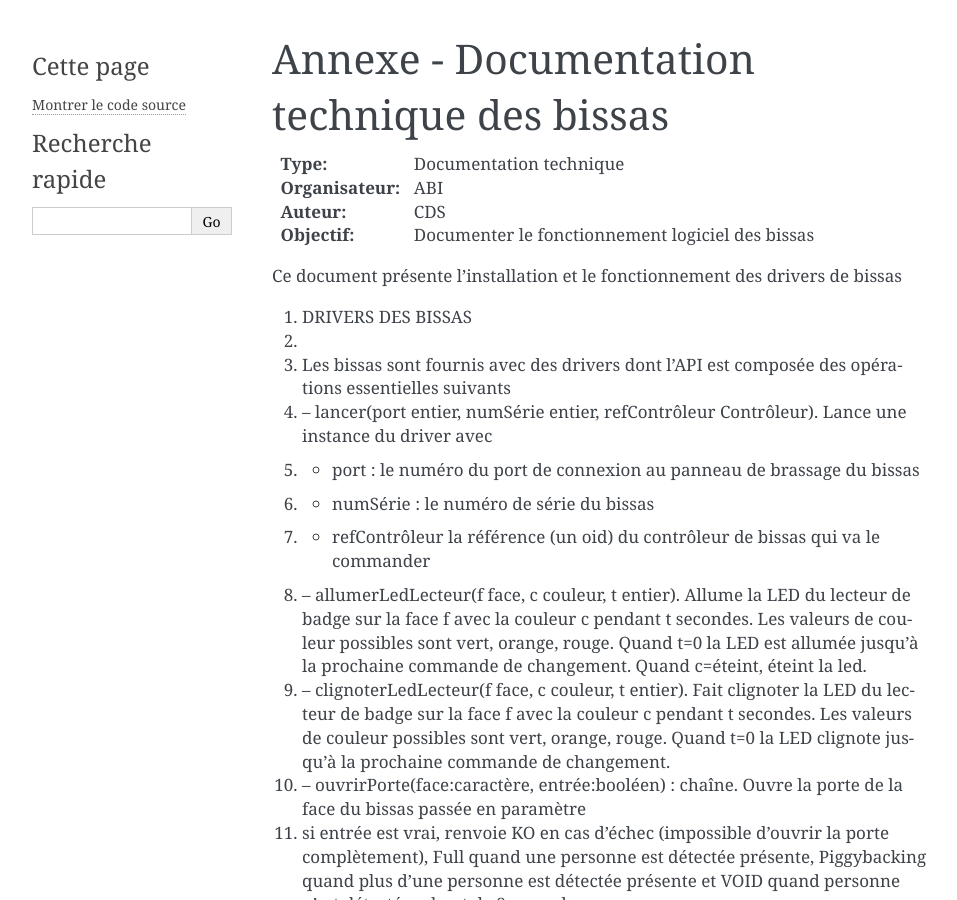
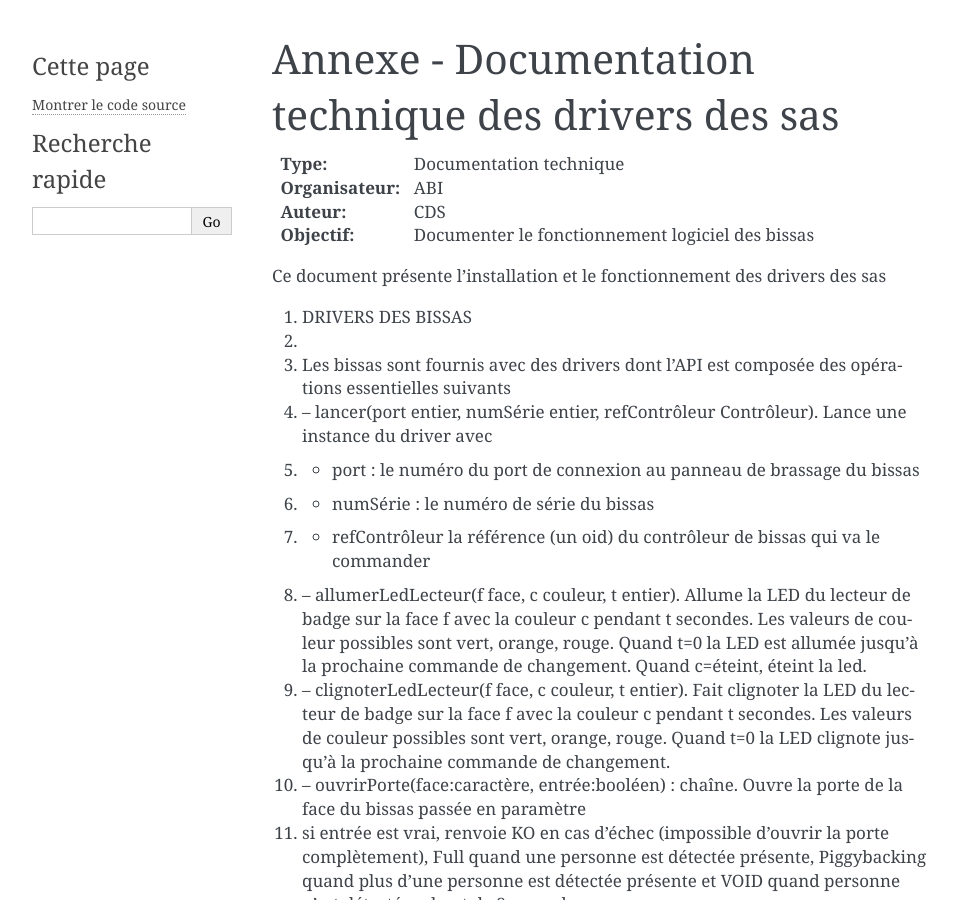
Before and after one commit to cyrilled/ALC, a Sphinx documentation site: the page built from docs/res/DocDrivers.rst, in a window 1280 px wide and 900 px high. Shown: the whole window, without its empty margins (148-1105 px from the left). Built offline with Sphinx 7.4.7, drawn with Linux system fonts in a browser that asks for light colours.

Commit message:
Update DocDrivers.rst

```diff
--- a/docs/res/DocDrivers.rst
+++ b/docs/res/DocDrivers.rst
@@ -1,12 +1,12 @@
-Annexe - Documentation technique des bissas
-===========================================
+Annexe - Documentation technique des drivers des sas
+================================================
 
 :Type: Documentation technique
 :Organisateur: ABI
 :Auteur: CDS
 :Objectif: Documenter le fonctionnement logiciel des bissas
 
-Ce document présente l'installation et le fonctionnement des drivers de bissas
+Ce document présente l'installation et le fonctionnement des drivers des sas
 
 #. DRIVERS DES BISSAS
 #. #####
```
